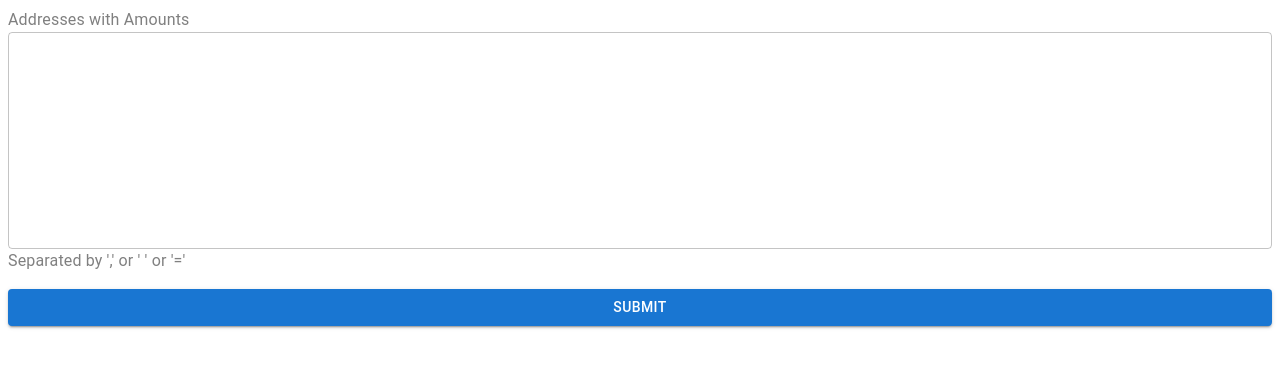
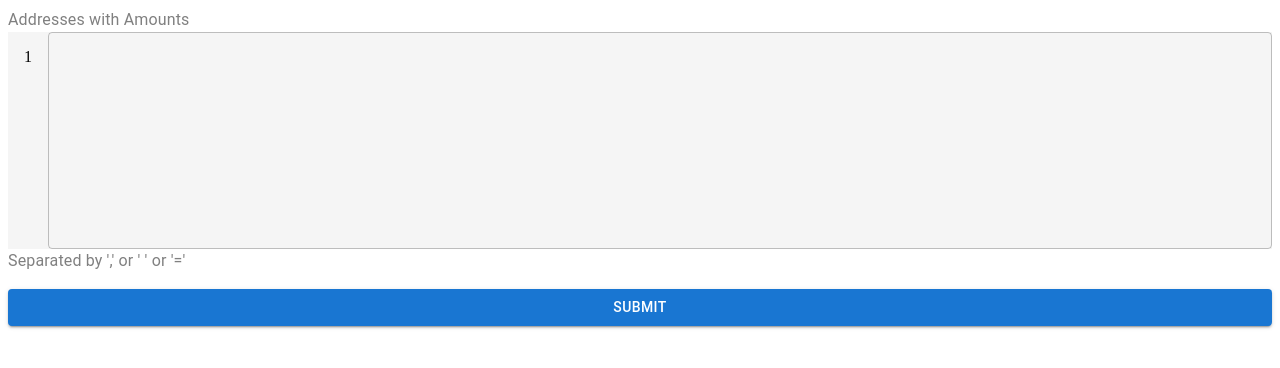
Before and after one commit to harshvj03/vite-react-ts, a React (Vite) app: page / in a window 1280 px wide. Shown: the top 368 px of the page. Built offline with nearby package versions, Linux system fonts and the light colour scheme.

Commit message:
updated code for multiple delimiters

```diff
--- a/src/Components/Disperse.tsx
+++ b/src/Components/Disperse.tsx
@@ -3,6 +3,7 @@ import React, { useState } from "react";
 import { sumOfArray, validateAmount } from "../utils";
 
 const Disperse = () => {
+  let delimiter = /[=,\s|]/;
   const [error, setError] = useState<string>();
 
   const [val, setVal] = useState<string>("");
@@ -47,7 +48,7 @@ const Disperse = () => {
     const arr = val.split("\n");
     console.log(arr);
 
-    const { isValid, index } = validateAmount(arr);
+    const { isValid, index } = validateAmount(arr, delimiter);
     if (!isValid) {
       setError(`Line number ${index + 1} wrong amount`);
       return;
@@ -83,8 +84,8 @@ const Disperse = () => {
   const duplicate: number[] = [];
 
   val.split("\n").forEach((x, i) => {
-    let key = x.split(" ")[0];
-    let val = x.split(" ")[1];
+    let key = x.split(delimiter)[0];
+    let val = x.split(delimiter)[1];
     console.log(key);
     if (obj[key]) {
       obj[key] = [...obj[key], val];
@@ -103,20 +104,32 @@ const Disperse = () => {
     setDuplicateIndex([]);
   };
 
+  //   let arr =
+  //     val.split("\n").length > 10 ? val.split("\n") : [...Array(10).keys()];
+
+  let arr = val.split("\n");
   return (
     <div>
       <Typography sx={{ color: "grey" }}>Addresses with Amounts</Typography>
+      <Box sx={{ display: "flex" }}>
+        <Box sx={{ p: "1rem 1rem 0 1rem", background: "whitesmoke" }}>
+          {arr.map((x, i) => (
+            <li style={{ listStyle: "none", marginBottom: "5px" }}>{i + 1}</li>
+          ))}
+        </Box>
         <TextField
           onChange={handleChange}
           value={val}
           multiline
-        rows={8}
+          rows={val.split("\n").length > 8 ? val.split("\n").length : 8}
           // variant="filled"
           fullWidth
           sx={{
             fontWeight: "600 !important",
+            backgroundColor: 'whitesmoke'
           }}
         />
+      </Box>
       <Typography sx={{ color: "grey" }}>
         Separated by ',' or ' ' or '='
       </Typography>
--- a/src/utils.ts
+++ b/src/utils.ts
@@ -1,6 +1,6 @@
-export function validateAmount(arr: string[]) {
+export function validateAmount(arr: string[], delimiter : RegExp) {
   for (let i = 0; i < arr.length; i++) {
-    let amount = arr[i].split(" ")[1];
+    let amount = arr[i].split(delimiter)[1];
     if (isNaN(Number(amount))) {
       return { isValid: false, index: i };
     }
```
Lines whose indentation alone changed are shown as unchanged.
